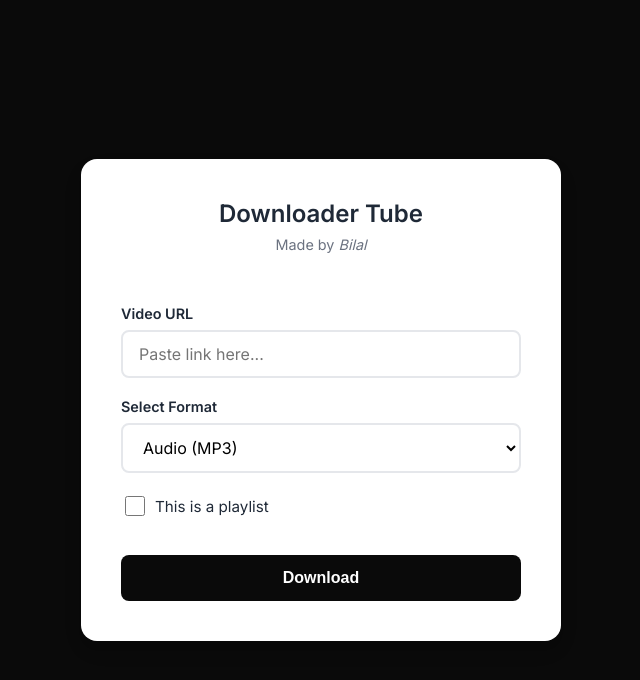
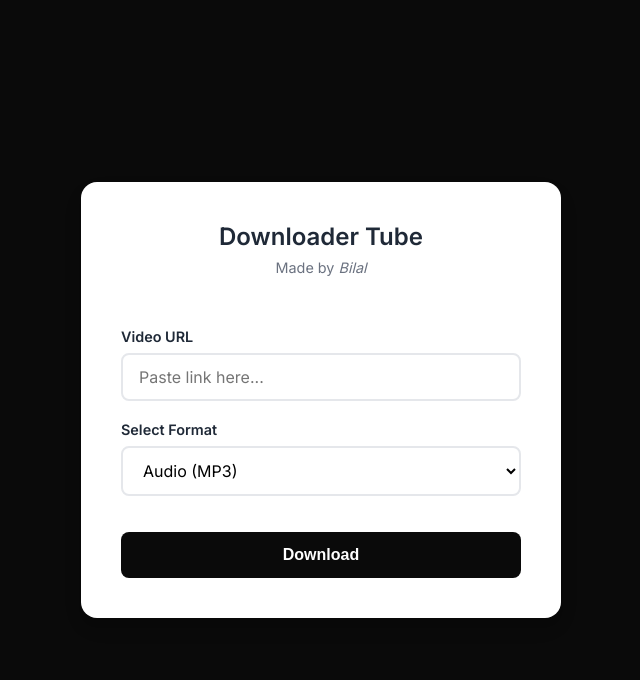
Before and after one commit to Bilal-2099/Youtube_Downloader, a Django app: page / in a window 1280 px wide. Shown: the top 680 px of the page, without its empty margins (319-959 px from the left). Run offline with Django 5.2, Linux system fonts and the light colour scheme.

Commit message:
Removed Playlist feature

```diff
--- a/soul/templates/index.html
+++ b/soul/templates/index.html
@@ -11,7 +11,7 @@
         :root {
             --primary-color: #0a0a0a; /* User's chosen Black */
             --primary-hover: #262626;
-            --accent-color: #0a0a0a; /* User's chosen Blue */
+            --accent-color: #0a0a0a;
             --bg-color: #0a0a0a;
             --card-bg: #ffffff;
             --text-main: #1f2937;
@@ -38,7 +38,7 @@
             box-shadow: 0 10px 25px -5px rgba(0, 0, 0, 0.1), 0 8px 10px -6px rgba(0, 0, 0, 0.1);
             width: 100%;
             max-width: 400px;
-            text-align: left; /* Aligned left for better form readability */
+            text-align: left;
         }
 
         h1 {
@@ -50,7 +50,7 @@
             text-align: center;
         }
 
-        /* New CSS selector added here for centering the credit text */
+        /* Centered Credit Text */
         .credit-text {
             text-align: center;
             color: var(--text-muted);
@@ -88,29 +88,6 @@
 
         .styled-input:focus, .styled-select:focus {
             border-color: var(--accent-color);
-        }
-
-        /* Custom Checkbox Styling */
-        .checkbox-group {
-            display: flex;
-            align-items: center;
-            margin-top: 0.5rem;
-            cursor: pointer;
-        }
-
-        input[type="checkbox"] {
-            width: 20px;
-            height: 20px;
-            accent-color: var(--accent-color);
-            cursor: pointer;
-            margin-right: 10px;
-        }
-
-        .checkbox-label {
-            font-weight: 500;
-            color: var(--text-main);
-            cursor: pointer;
-            font-size: 0.95rem;
         }
 
         /* Submit Button */
@@ -178,13 +155,6 @@
                 </select>
             </div>
 
-            <div class="form-group">
-                <div class="checkbox-group">
-                    <input type="checkbox" id="is_playlist" name="is_playlist" value="true">
-                    <label for="is_playlist" class="checkbox-label">This is a playlist</label>
-                </div>
-            </div>
-
             <button type="submit" class="download-btn">Download</button>
         </form>
 
```
